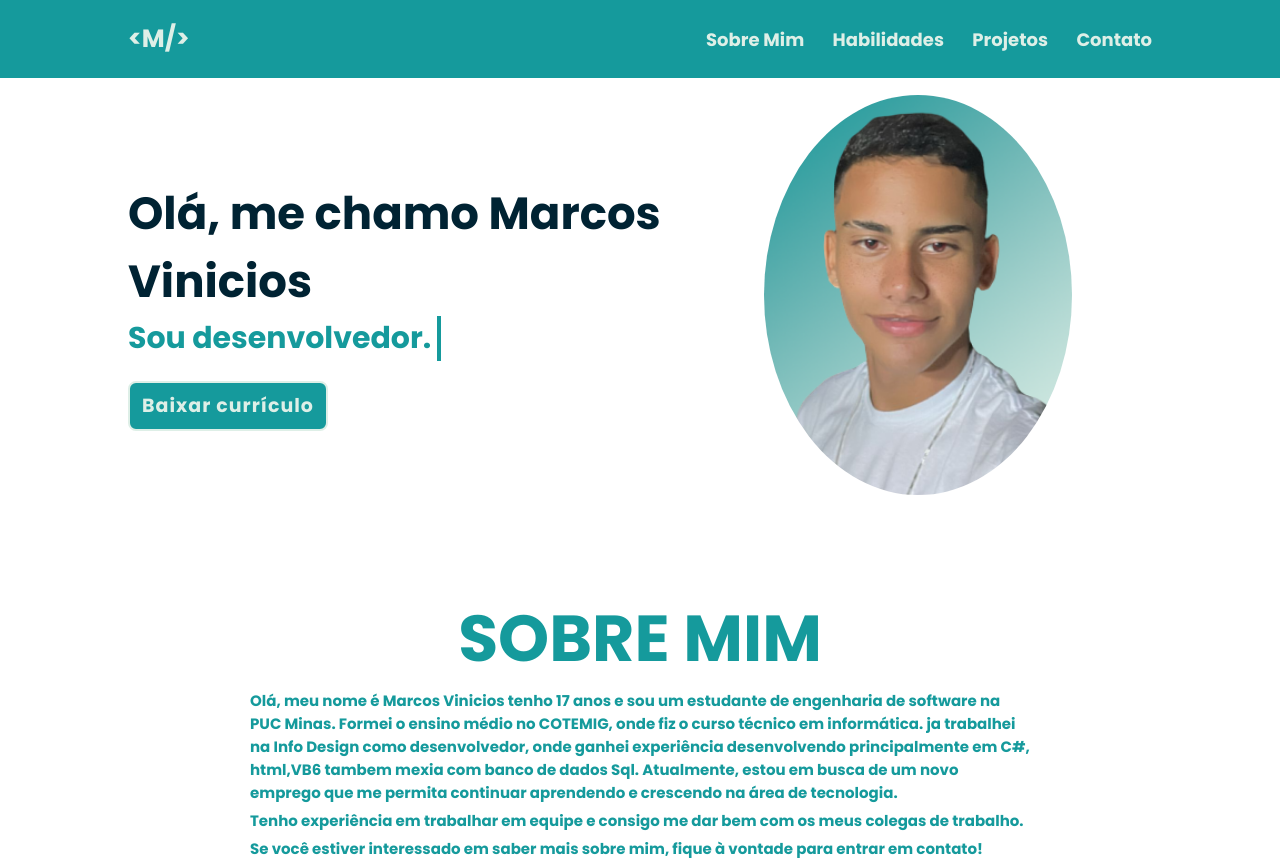
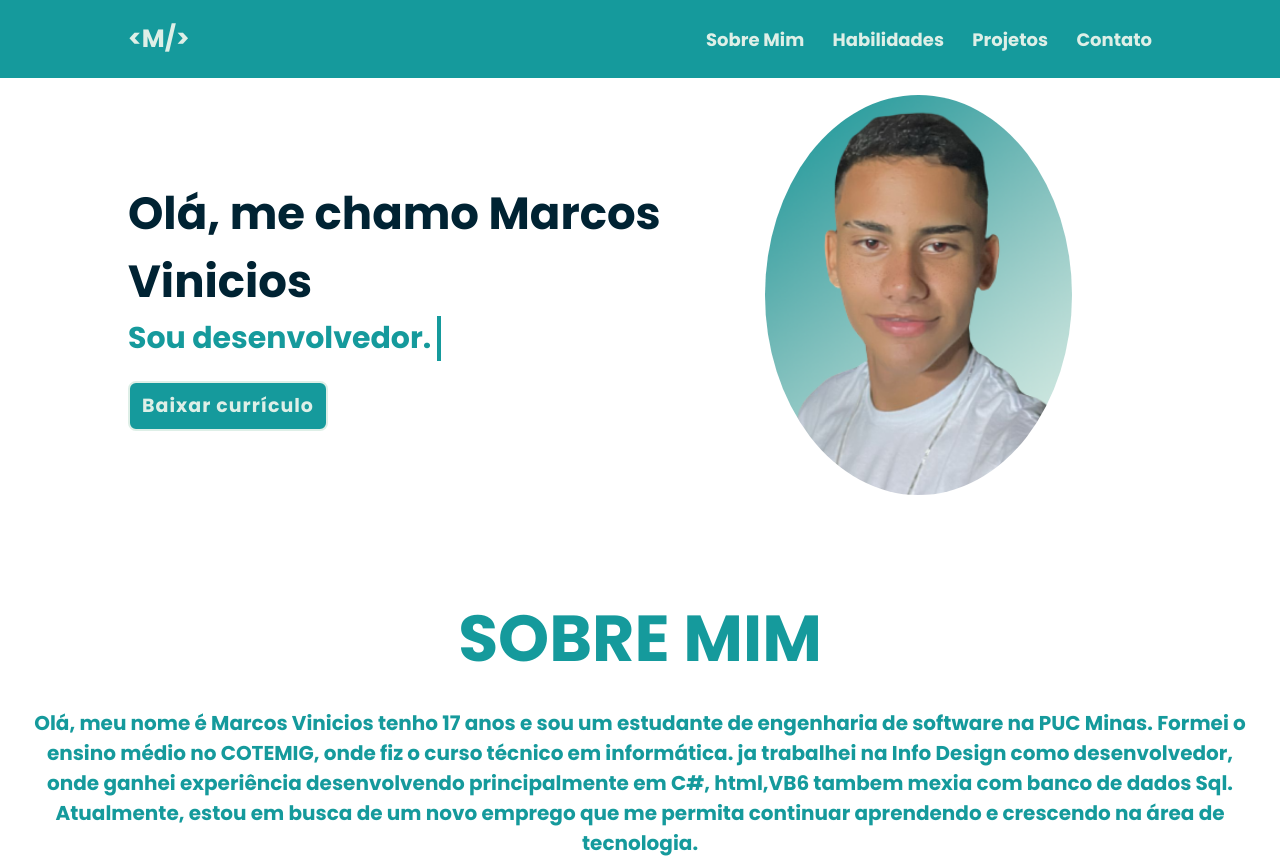
Before and after one commit to marcosps90/Portifolio, a plain HTML site: page index.html in a window 1280 px wide. Shown: the top 863 px of the page. Drawn offline with nearby package versions, Linux system fonts and the light colour scheme.

Commit message:
melhorias de resposividade

```diff
--- a/index.html
+++ b/index.html
@@ -60,8 +60,8 @@
 		</div>
 		<div id="projetos">
 			<h3>MEUS PROJETOS:</h3>
-			<a href="https://github.com/marcosps90/Teste-Pratico-BLW-" target="_blank"><img src="img/projeto1.png" alt="projeto formulario"></a>
-			<p>formulario de contato</p>
+			<a href="https://github.com/marcosps90/Teste-Pratico-BLW-" target="_blank"><img src="img/projeto1.png" alt="projeto formulário"></a>
+			<p>formulário de contato</p>
 		</div>
 		<div id="contato">
 			<div class="contatos">
--- a/style.css
+++ b/style.css
@@ -124,6 +124,11 @@ header {
 	height: 400px;
 	margin: 80px;
 	border-radius: 60%;
+	overflow: hidden;
+	transition: 0.5s ease-in-out;
+}
+.minha-foto:hover {
+	transform: scale(1.1);
 }
 
 #sobremim{
@@ -136,15 +141,28 @@ header {
 
 }
 #sobremim p {
-	font-size: 15px;
-	margin: 1px 250px 5px;
+	font-size: 2vw;
+	text-align: center;
+	padding: 2.5vw;
+	box-sizing: border-box;
 }
+
+@media only screen and (min-width: 768px) {
+
+	#sobremim p {
+		font-size: 20px;
+		padding: 20px;
+	}
+}
+
+
 
 #habilidades h2{
 	color:#159A9C;
 	font-size: 65px;
 	text-align: center;
 }
+
 .logoh{
 	display: flex;
 	justify-content: center;
@@ -157,11 +175,17 @@ header {
 	background-color: #002333;
 	border-radius: 25%;
 	color:#159A9C;
+	transition: 0.5s ease-in-out;
+	transition: .3s;
+
+
 
 }
 .logoh i:hover{
 	color: #00ff88;
+	transform: scale(1.2);
 }
+
 .habilidadescompleta{
 	font-size: 25px;
 	text-align: center;
```
